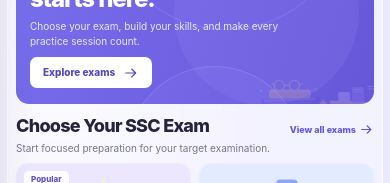
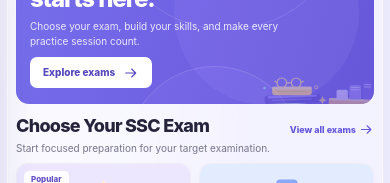
Before and after one commit to zerofall248-cmd/ssc-prep, a Next.js app: page / in a window 390 px wide. Shown: the part 148-331 px from the top of the page. Built offline with nearby package versions, Linux system fonts and the light colour scheme.

Commit message:
design: clarify book illustrations on mobile hero

```diff
--- a/src/app/globals.css
+++ b/src/app/globals.css
@@ -1002,8 +1002,8 @@
   .hero-content { width: 100%; }
   .hero-content h1 { max-width: 300px; font-size: 24px; }
   .hero-content > p:not(.hero-eyebrow) { max-width: 265px; }
-  .hero-books-left { width: 80px; right: 12%; bottom: -28px; opacity: .18; }
-  .hero-books-right { width: 79px; bottom: -29px; right: -17px; opacity: .2; }
+  .hero-books-left { width: 76px; right: 12%; bottom: -23px; opacity: .48; }
+  .hero-books-right { width: 74px; bottom: -24px; right: -12px; opacity: .42; }
   .utility-rail { grid-template-columns: 1fr; }
   .featured-exam-grid, .popular-test-grid { grid-template-columns: repeat(2, minmax(0, 1fr)); gap: 8px; }
   .featured-exam-card-top { min-height: 76px; }
```
